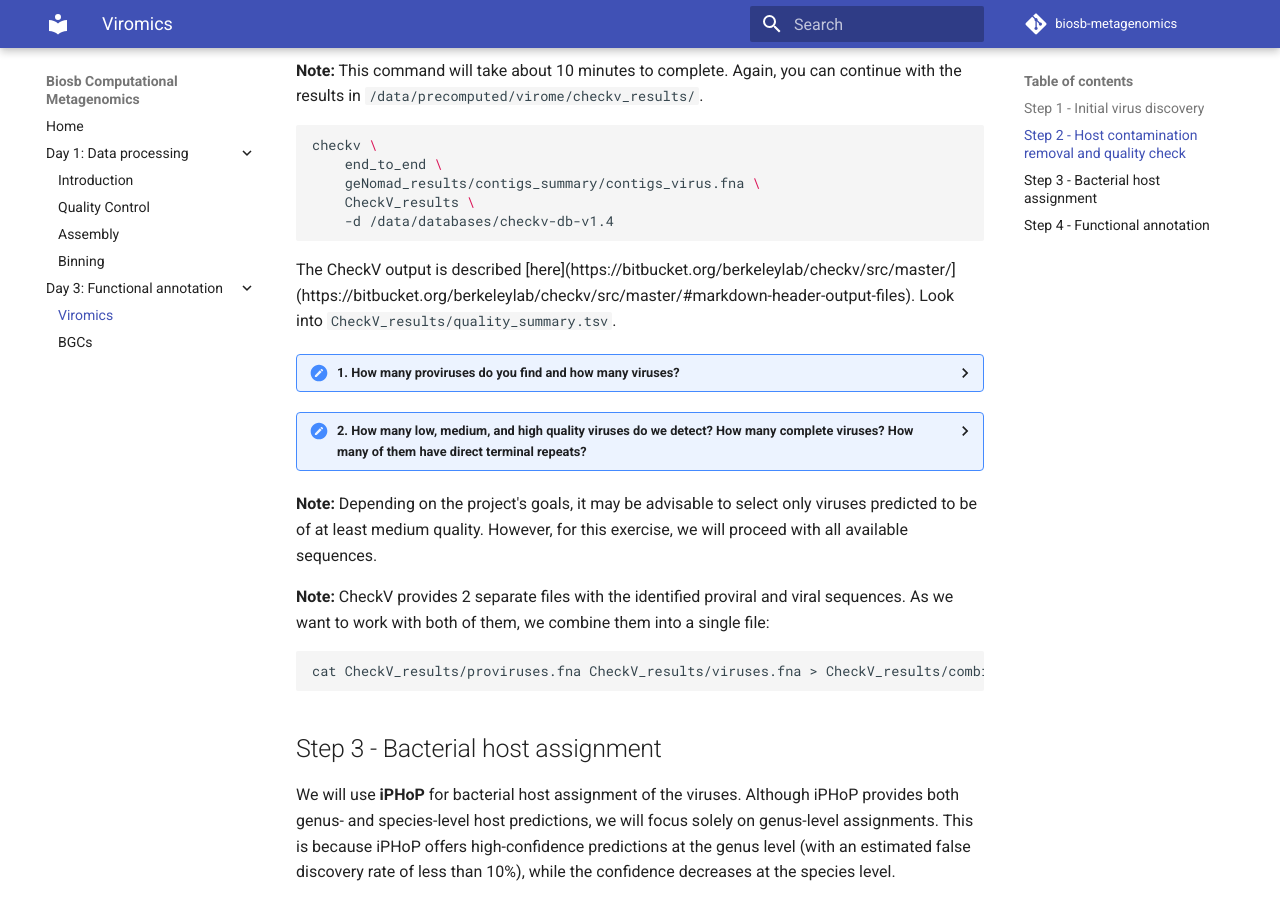
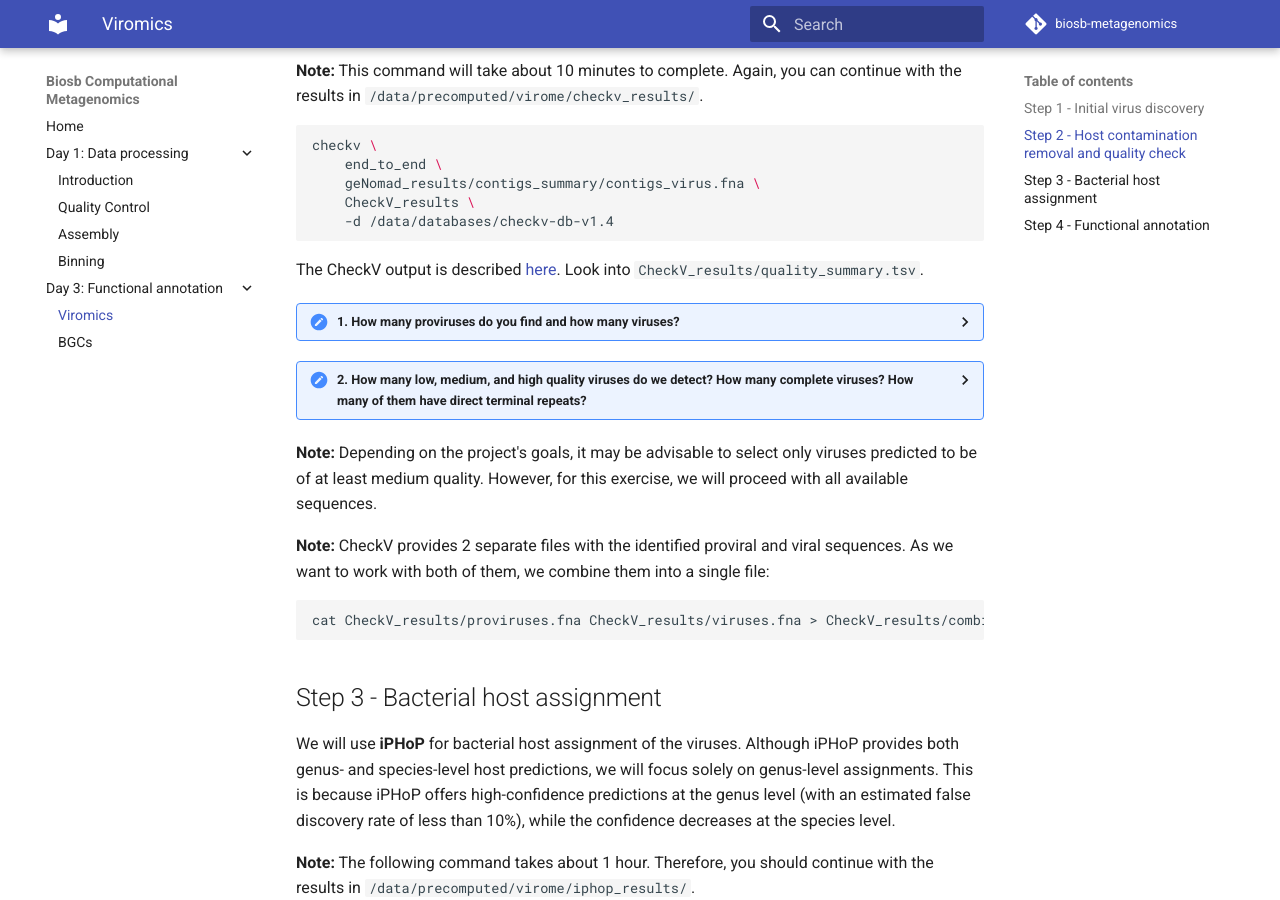
Before and after one commit to mdehollander/biosb-metagenomics, an MkDocs documentation site: the page built from docs/functional-annotation/viromes.md, in a window 1280 px wide and 900 px high, scrolled down 1822 px. Built offline with MkDocs 1.6.1 and Material for MkDocs 9.7.7, drawn with Linux system fonts in a browser that asks for light colours; comment, search, counter and statistics services are not loaded; some of the changed lines change nothing that is shown.

Commit message:
Update viromes.md

````diff
--- a/docs/functional-annotation/viromes.md
+++ b/docs/functional-annotation/viromes.md
@@ -70,7 +70,7 @@
     -d /data/databases/checkv-db-v1.4
 ```
 
-The CheckV output is described [here](https://bitbucket.org/berkeleylab/checkv/src/master/](https://bitbucket.org/berkeleylab/checkv/src/master/#markdown-header-output-files). Look into ``CheckV_results/quality_summary.tsv``.
+The CheckV output is described [here](https://bitbucket.org/berkeleylab/checkv/src/master/#markdown-header-output-files). Look into ``CheckV_results/quality_summary.tsv``.
 
 ??? done "1. How many proviruses do you find and how many viruses?"
     9 proviruses, 46 viruses.
````
